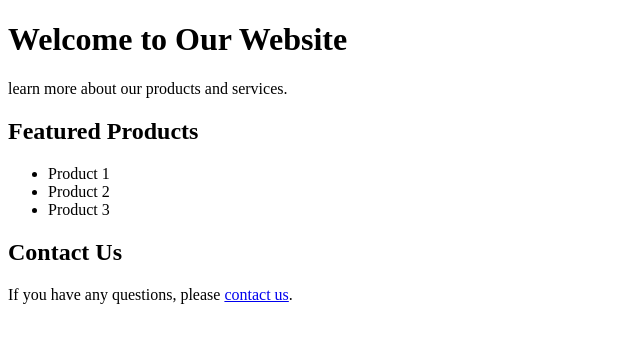
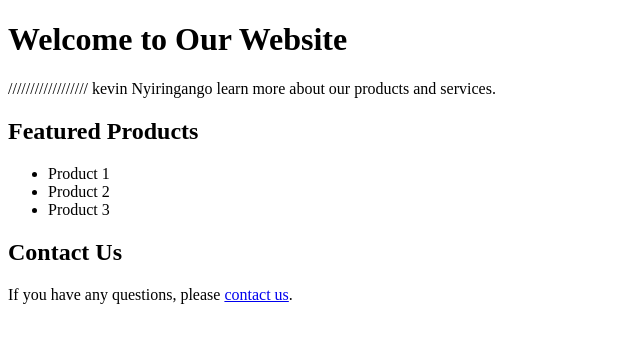
Before and after one commit to Kevin-gram/Gym-Git-Exercise-Solutions-, a plain HTML site: page home.html in a window 1280 px wide. Shown: the whole page, without its empty margins (0-640 px from the left). Drawn offline with Linux system fonts and the light colour scheme.

```diff
--- a/home.html
+++ b/home.html
@@ -8,7 +8,7 @@
     <h1>Welcome to Our Website</h1>
 
     <p>
-        learn more about our products and services.
+      //////////////////    kevin Nyiringango  learn more about our products and services.
     </p>
 
     <h2>Featured Products</h2>
```
Also changed, not shown: 1 other file.
